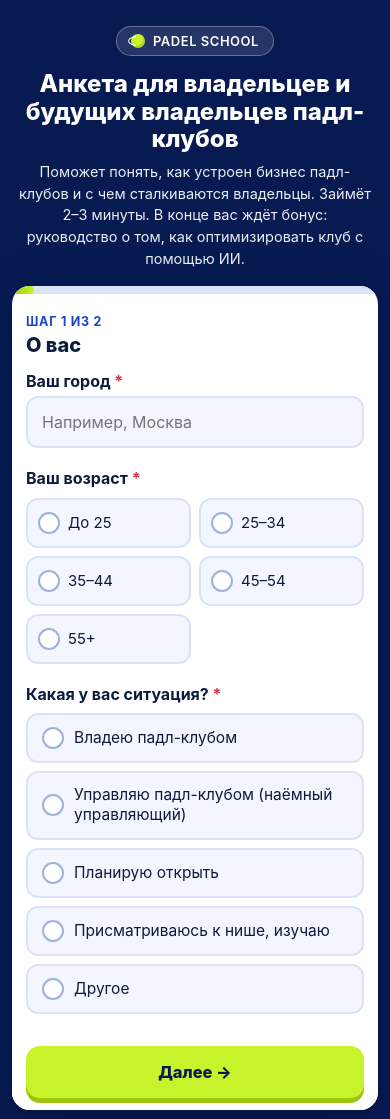
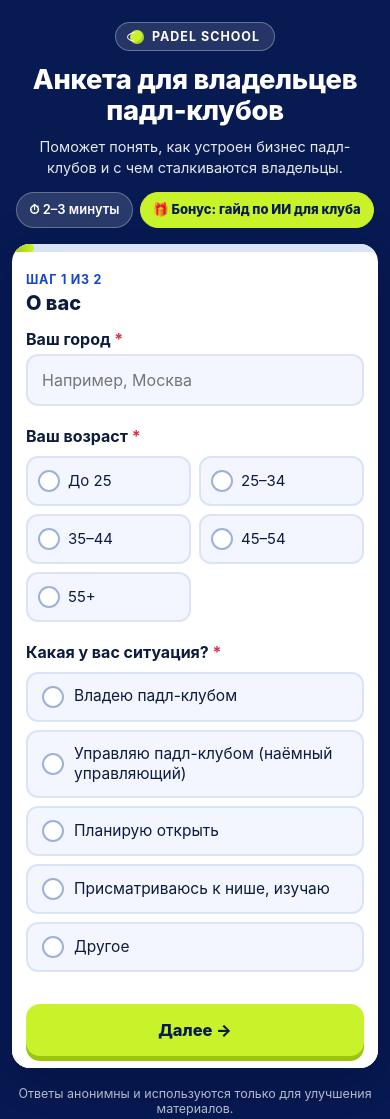
Before and after one commit to veegvl/padel-forms, a plain HTML site: page business/index.html in a window 390 px wide. Shown: the top 1119 px of the page. Drawn offline with Linux system fonts and the light colour scheme.

Commit message:
Compact mobile header with chips

```diff
--- a/business/index.html
+++ b/business/index.html
@@ -27,12 +27,15 @@ body:before{
     linear-gradient(160deg,var(--court) 0%,var(--court-dark) 70%,var(--court-deep) 100%);
 }
 .wrap{max-width:640px;margin:0 auto}
-header{color:var(--white);text-align:center;padding:18px 6px 20px}
-.badge{display:inline-flex;align-items:center;gap:8px;background:rgba(255,255,255,.12);border:1px solid rgba(255,255,255,.3);padding:6px 14px;border-radius:999px;font-size:13px;font-weight:600;letter-spacing:.04em;text-transform:uppercase}
+header{color:var(--white);text-align:center;padding:14px 4px 20px}
+.badge{display:inline-flex;align-items:center;gap:8px;background:rgba(255,255,255,.12);border:1px solid rgba(255,255,255,.3);padding:6px 14px;border-radius:999px;font-size:12.5px;font-weight:700;letter-spacing:.08em;text-transform:uppercase}
 .ball{width:14px;height:14px;border-radius:50%;background:var(--ball);position:relative;display:inline-block;box-shadow:inset -2px -2px 0 rgba(0,0,0,.12)}
 .ball:after{content:"";position:absolute;inset:2px -3px;border:1.5px solid rgba(255,255,255,.95);border-radius:50%;clip-path:inset(0 60% 0 0)}
-h1{font-size:clamp(24px,5.5vw,34px);line-height:1.15;margin:14px 0 8px;font-weight:800}
-header p{font-size:15.5px;line-height:1.5;opacity:.92;max-width:520px;margin:0 auto}
+h1{font-size:clamp(24px,7vw,34px);line-height:1.12;margin:14px auto 10px;font-weight:800;letter-spacing:-.01em;max-width:520px;text-wrap:balance}
+header p{font-size:15.5px;line-height:1.45;opacity:.9;max-width:460px;margin:0 auto;text-wrap:balance}
+.chips{display:flex;flex-wrap:wrap;justify-content:center;align-items:center;gap:8px;margin-top:16px}
+.chip{display:inline-flex;align-items:center;gap:6px;padding:8px 13px;border-radius:999px;background:rgba(255,255,255,.14);border:1px solid rgba(255,255,255,.28);font-size:13.5px;font-weight:600;line-height:1.2;white-space:nowrap}
+.chip.hot{background:var(--ball);border-color:var(--ball);color:var(--court-deep);font-weight:800}
 .card{background:var(--white);border-radius:22px;box-shadow:0 18px 50px rgba(3,14,60,.45);overflow:hidden}
 .progress{height:8px;background:var(--line)}
 .progress i{display:block;height:100%;width:0;background:linear-gradient(90deg,var(--ball-dark),var(--ball));transition:width .35s ease;border-radius:0 8px 8px 0}
@@ -89,8 +92,10 @@ button[disabled]{opacity:.6;cursor:wait}
 .err-submit{color:var(--err);font-weight:600;font-size:14px;margin-top:10px;display:none}
 footer{text-align:center;color:rgba(255,255,255,.7);font-size:12.5px;margin-top:18px}
 @media(max-width:600px){
-  header{padding:10px 4px 16px}
+  header{padding:6px 2px 16px}
   header p{font-size:14.5px}
+  .chips{margin-top:14px;gap:7px}
+  .chip{font-size:13px;padding:9px 12px}
   .card{border-radius:18px}
   .body{padding:20px 14px 0}
   .steptitle{font-size:20px;margin-bottom:14px}
@@ -114,6 +119,7 @@ footer{text-align:center;color:rgba(255,255,255,.7);font-size:12.5px;margin-top:
     <div class="badge"><i class="ball"></i> Padel School</div>
     <h1 id="h-title"></h1>
     <p id="h-intro"></p>
+    <div class="chips" id="chips"></div>
   </header>
   <div class="card">
     <div class="progress"><i id="bar"></i></div>
@@ -139,8 +145,10 @@ const isV = a => a.status==="Присматриваюсь к нише, изуч
 
 const CFG = {
   id: "business",
-  title: "Анкета для владельцев и будущих владельцев падл-клубов",
-  intro: "Поможет понять, как устроен бизнес падл-клубов и с чем сталкиваются владельцы. Займёт 2–3 минуты. В конце вас ждёт бонус: руководство о том, как оптимизировать клуб с помощью ИИ.",
+  title: "Анкета для владельцев падл-клубов",
+  heading: "Анкета для владельцев падл-клубов",
+  intro: "Поможет понять, как устроен бизнес падл-клубов и с чем сталкиваются владельцы.",
+  chips: [{text:"⏱ 2–3 минуты"},{text:"🎁 Бонус: гайд по ИИ для клуба",bonus:true}],
   steps: [
     { title: "О вас", questions: [
       { id:"city", type:"text", label:"Ваш город", placeholder:"Например, Москва", required:true },
@@ -221,12 +229,13 @@ const CFG = {
 /* ==================== ДВИЖОК ==================== */
 const $ = s => document.querySelector(s);
 const root = $('#root'), bar = $('#bar');
-$('#h-title').textContent = CFG.title;
+const esc = s => String(s).replace(/[&<>"']/g,c=>({'&':'&amp;','<':'&lt;','>':'&gt;','"':'&quot;',"'":'&#39;'}[c]));
+$('#h-title').textContent = CFG.heading || CFG.title;
+$('#chips').innerHTML = (CFG.chips||[]).map((c,i)=>`<span class="chip${c.bonus?' hot':''}">${esc(c.text)}</span>`).join('');
 $('#h-intro').textContent = CFG.intro;
 document.title = CFG.title;
 
 const state = { answers:{}, idx:0 };
-const esc = s => String(s).replace(/[&<>"']/g,c=>({'&':'&amp;','<':'&lt;','>':'&gt;','"':'&quot;',"'":'&#39;'}[c]));
 
 const shuffled = {};
 function orderedOptions(q){
```
Also changed, not shown: players/index.html (+17 -8 lines).
